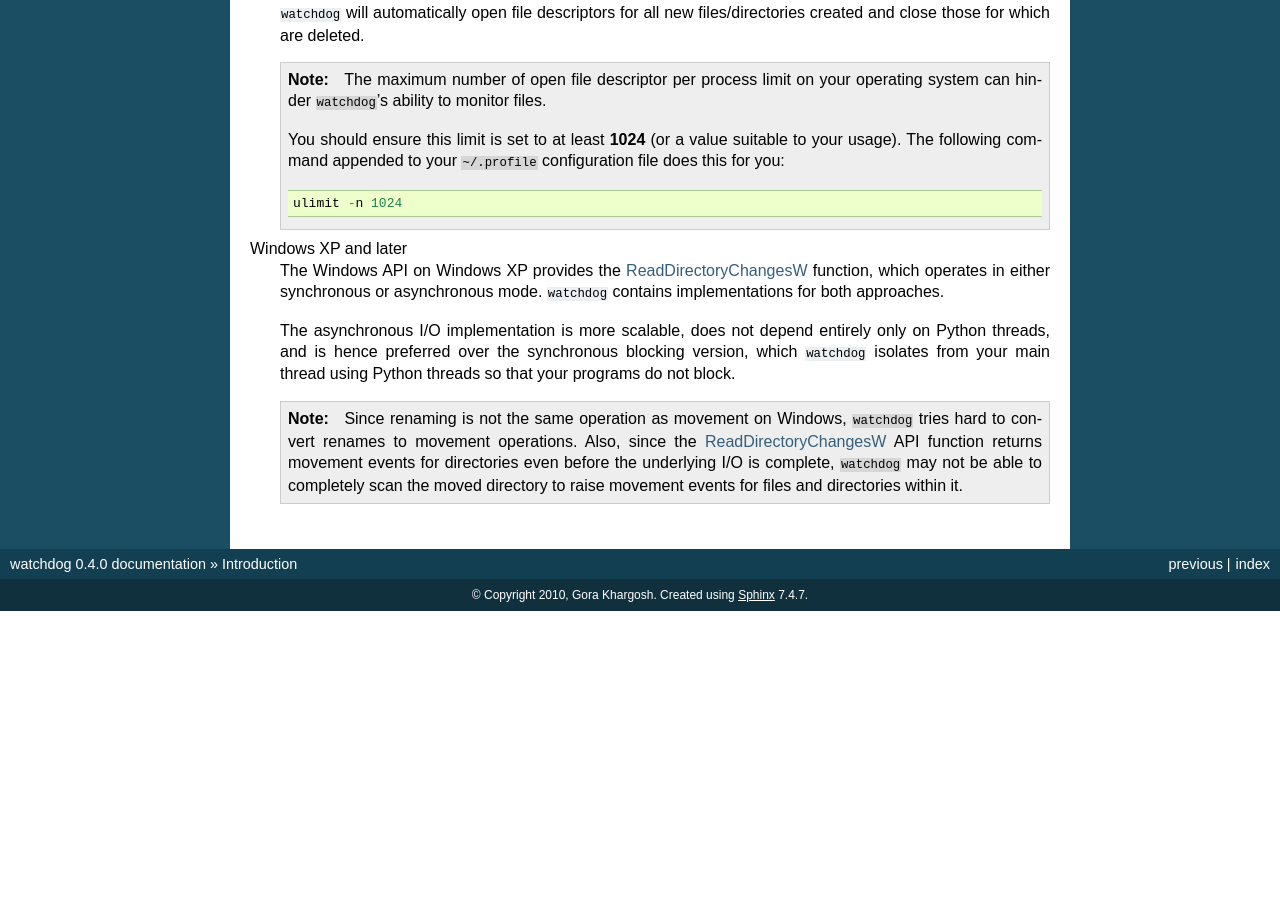
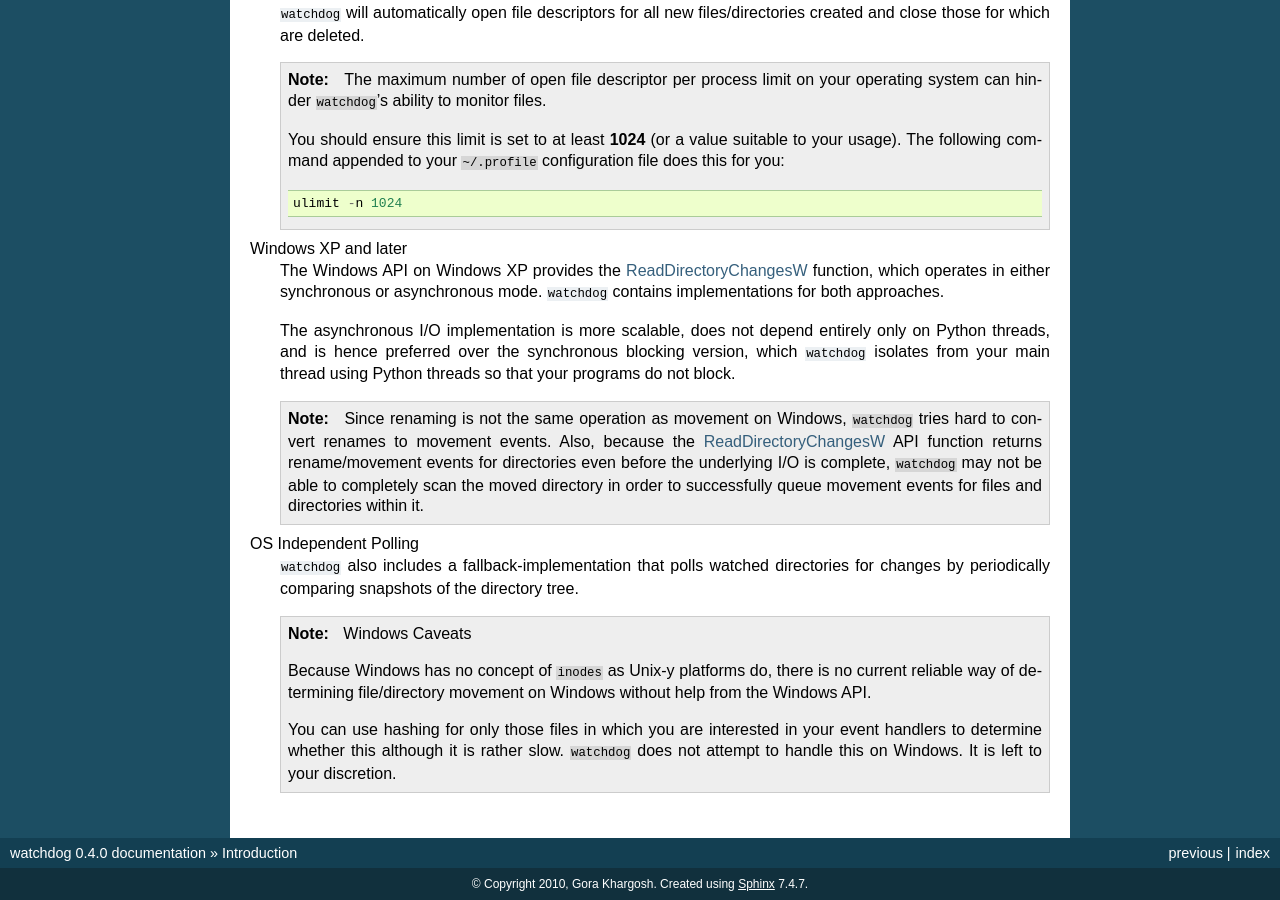
Before and after one commit to gorakhargosh/watchdog, a Sphinx documentation site: the page built from docs/source/introduction.rst, in a window 1280 px wide and 900 px high, scrolled down 1141 px. Built offline with Sphinx 7.4.7, drawn with Linux system fonts in a browser that asks for light colours; before the commit the page ends 1752 px from its top, so only the background shows below that; some of the changed text lies outside the part shown.

Commit message:
Update docs
Signed-off-by: Gora Khargosh <gora.khargosh@gmail.com>

```diff
--- a/docs/source/introduction.rst
+++ b/docs/source/introduction.rst
@@ -13,7 +13,7 @@ Introduction
 
 * Cross-platform Python API library for monitoring file system changes.
 * Suite of shell utilities that monitor file system changes
-  and execute other shell commands as response.
+  and execute other shell commands in response.
 
 
 Installation information:
@@ -91,8 +91,26 @@ Windows XP and later
 
     .. NOTE:: Since renaming is not the same operation as movement
               on Windows, |project_name| tries hard to convert renames to
-              movement operations. Also, since the ReadDirectoryChangesW_
-              API function returns movement events for directories
+              movement events. Also, because the ReadDirectoryChangesW_
+              API function returns rename/movement events for directories
               even before the underlying I/O is complete, |project_name|
               may not be able to completely scan the moved directory
-              to raise movement events for files and directories within it.
+              in order to successfully queue movement events for
+              files and directories within it.
+
+OS Independent Polling
+    |project_name| also includes a fallback-implementation that polls
+    watched directories for changes by periodically comparing snapshots
+    of the directory tree.
+
+    .. NOTE:: Windows Caveats
+
+              Because Windows has no concept of ``inodes`` as Unix-y
+              platforms do, there is no current reliable way of determining
+              file/directory movement on Windows without help from the
+              Windows API.
+
+              You can use hashing for only those files in which you are
+              interested in your event handlers to determine whether
+              this although it is rather slow. |project_name| does not
+              attempt to handle this on Windows. It is left to your discretion.
```
